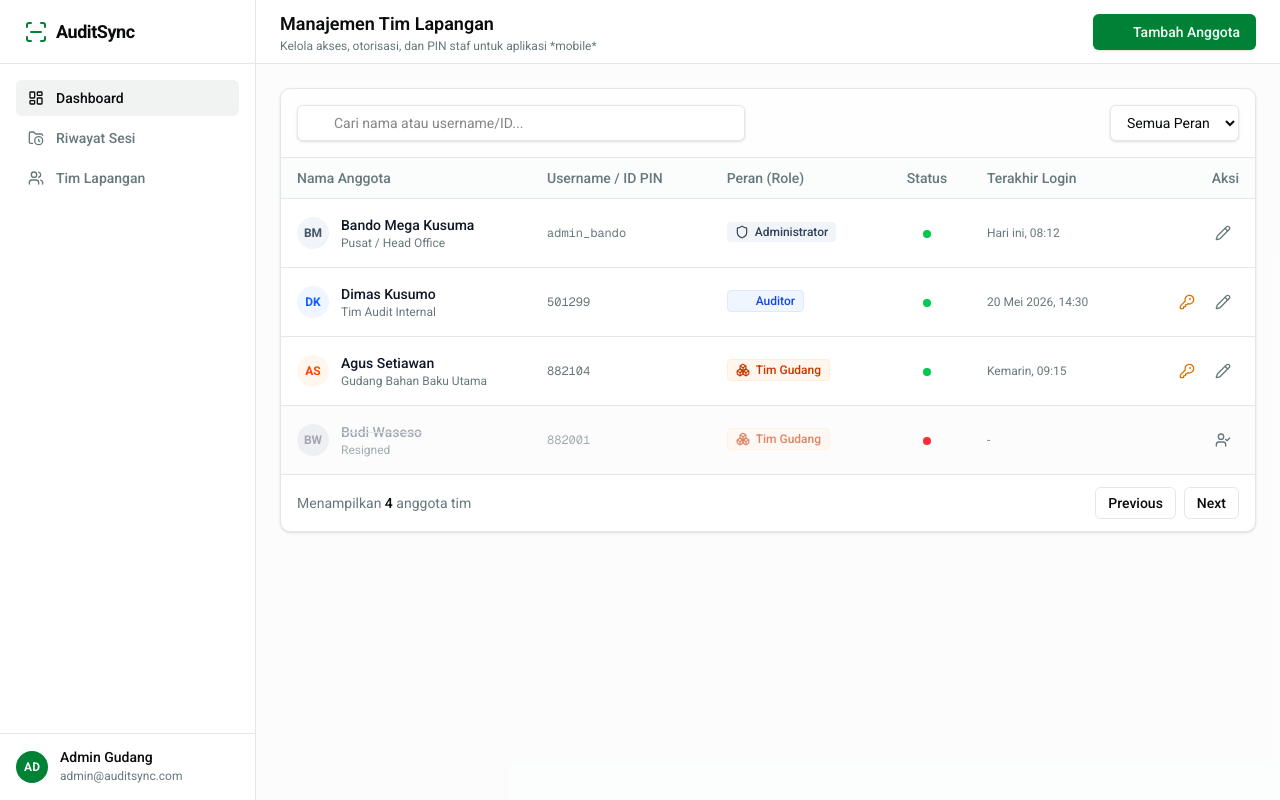
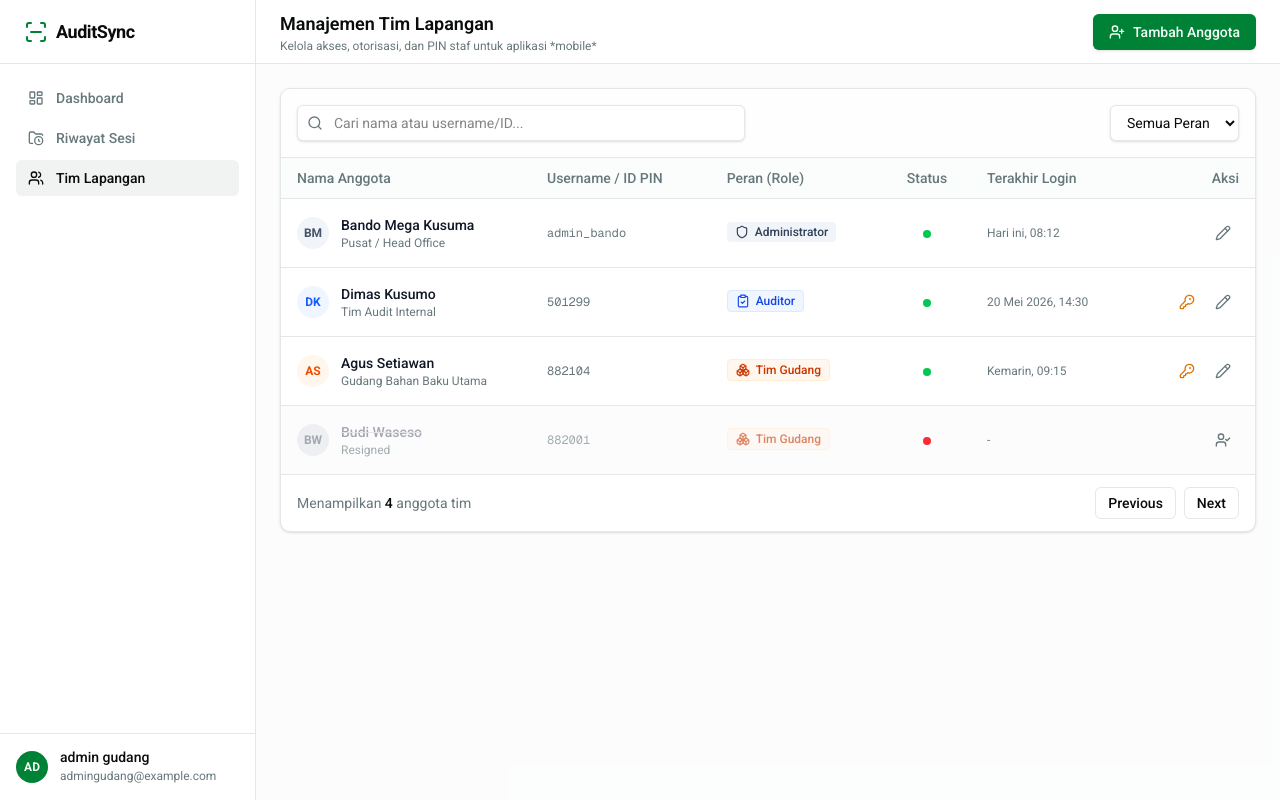
Before and after one commit to bando9/auditsync-web, a Next.js app: page /admin/users in a window 1280 px wide. Built offline with nearby package versions, Linux system fonts and the light colour scheme.

Commit message:
refactor: menu side bar link & user

```diff
--- a/app/admin/components/side-bar.tsx
+++ b/app/admin/components/side-bar.tsx
@@ -1,7 +1,48 @@
+"use client"
+
 import { FolderClock, LayoutDashboard, ScanLine, Users } from "lucide-react"
 import Link from "next/link"
+import { usePathname } from "next/navigation"
 
-function SideBar() {
+const menu = [
+  {
+    name: "Dashboard",
+    href: "/dashboard",
+    Icon: LayoutDashboard,
+  },
+  {
+    name: "Riwayat Sesi",
+    href: "/sessions",
+    Icon: FolderClock,
+  },
+  {
+    name: "Tim Lapangan",
+    href: "/users",
+    Icon: Users,
+  },
+]
+
+interface SideBarProps {
+  user?: {
+    name: string
+    email: string
+    initials: string
+  }
+}
+
+function SideBar({ user }: SideBarProps) {
+  const pathname = usePathname()
+
+  const activeStyle = "text-foreground bg-muted"
+  const nonActiveStyle =
+    "text-muted-foreground transition-colors hover:bg-muted hover:text-foreground"
+
+  const currentUser = user || {
+    name: "admin gudang",
+    email: "admingudang@example.com",
+    initials: "AD",
+  }
+
   return (
     <aside className="hidden w-64 flex-col border-r border-border bg-white md:flex">
       <div className="flex h-16 items-center border-b border-border px-6">
@@ -9,37 +50,32 @@ function SideBar() {
         <span className="text-lg font-bold tracking-tight">AuditSync</span>
       </div>
       <nav className="flex-1 space-y-1 p-4">
-        <Link
-          href="/admin/dashboard"
-          className="flex items-center rounded-md bg-muted px-3 py-2 text-sm font-medium text-foreground"
-        >
-          <LayoutDashboard className="mr-3 h-4 w-4" />
-          Dashboard
-        </Link>
-        <Link
-          href="/admin/sessions"
-          className="flex items-center rounded-md px-3 py-2 text-sm font-medium text-muted-foreground transition-colors hover:bg-muted hover:text-foreground"
-        >
-          <FolderClock className="mr-3 h-4 w-4" /> Riwayat Sesi
-        </Link>
-        <a
-          href="#"
-          className="flex items-center rounded-md px-3 py-2 text-sm font-medium text-muted-foreground transition-colors hover:bg-muted hover:text-foreground"
-        >
-          <Users className="mr-3 h-4 w-4" /> Tim Lapangan
-        </a>
+        {menu.map((menu) => {
+          const isActive = pathname.startsWith(`/admin${menu.href}`)
+
+          return (
+            <Link
+              key={menu.name}
+              href={`/admin${menu.href}`}
+              className={`flex items-center rounded-md px-3 py-2 text-sm font-medium ${isActive ? activeStyle : nonActiveStyle}`}
+            >
+              <menu.Icon className="mr-3 h-4 w-4" />
+              {menu.name}
+            </Link>
+          )
+        })}
       </nav>
       <div className="border-t border-border p-4">
         <div className="flex items-center gap-3">
           <div className="flex h-8 w-8 items-center justify-center rounded-full bg-primary text-xs font-bold text-primary-foreground">
-            AD
+            {currentUser.initials}
           </div>
           <div className="flex flex-col">
             <span className="text-sm leading-none font-medium">
-              Admin Gudang
+              {currentUser.name}
             </span>
             <span className="mt-1 text-xs text-muted-foreground">
-              admin@auditsync.com
+              {currentUser.email}
             </span>
           </div>
         </div>
--- a/app/admin/users/page.tsx
+++ b/app/admin/users/page.tsx
@@ -1,4 +1,13 @@
-import { Boxes, KeyRound, Pencil, Shield, UserCheck } from "lucide-react"
+import {
+  Boxes,
+  ClipboardCheck,
+  KeyRound,
+  Pencil,
+  Search,
+  Shield,
+  UserCheck,
+  UserPlus,
+} from "lucide-react"
 import React from "react"
 
 function AdminUsersPage() {
@@ -18,8 +27,7 @@ function AdminUsersPage() {
         <div className="flex items-center gap-3">
           {/* <!-- Tombol Utama Tambah Anggota --> */}
           <button className="inline-flex h-9 items-center justify-center rounded-md bg-primary px-4 py-2 text-sm font-medium text-primary-foreground shadow-sm transition-colors hover:bg-primary/90">
-            <i data-lucide="user-plus" className="mr-2 h-4 w-4"></i> Tambah
-            Anggota
+            <UserPlus className="mr-2 h-4 w-4" /> Tambah Anggota
           </button>
         </div>
       </header>
@@ -32,10 +40,7 @@ function AdminUsersPage() {
           <div className="flex flex-col items-center justify-between gap-4 border-b border-border bg-muted/10 p-4 md:flex-row">
             <div className="flex w-full max-w-md items-center gap-3">
               <div className="relative flex-1">
-                <i
-                  data-lucide="search"
-                  className="absolute top-2.5 left-2.5 h-4 w-4 text-muted-foreground"
-                ></i>
+                <Search className="absolute top-2.5 left-2.5 h-4 w-4 text-muted-foreground" />
                 <input
                   type="text"
                   placeholder="Cari nama atau username/ID..."
@@ -147,10 +152,7 @@ function AdminUsersPage() {
                   </td>
                   <td className="p-4 align-middle">
                     <span className="inline-flex items-center gap-1.5 rounded border border-blue-100 bg-blue-50 px-2 py-0.5 text-xs font-medium text-blue-700">
-                      <i
-                        data-lucide="clipboard-check"
-                        className="h-3.5 w-3.5"
-                      ></i>{" "}
+                      <ClipboardCheck className="h-3.5 w-3.5" />
                       Auditor
                     </span>
                   </td>
--- a/app/error.tsx
+++ b/app/error.tsx
@@ -60,7 +60,7 @@ function ErrorPage({
             {/* <!-- Tombol Utama (Coba Lagi / Reset) --> */}
             {/* <!-- Di Next.js, ini akan memicu fungsi reset() bawaan error boundary --> */}
             <button
-              onClick={reset()}
+              // onClick={reset()}
               className="inline-flex h-12 w-full items-center justify-center rounded-xl bg-primary text-sm font-bold text-primary-foreground shadow-sm transition-all hover:bg-primary/90 active:scale-[0.98]"
             >
               <RefreshCw className="mr-2 h-4 w-4" /> Coba Lagi
```
